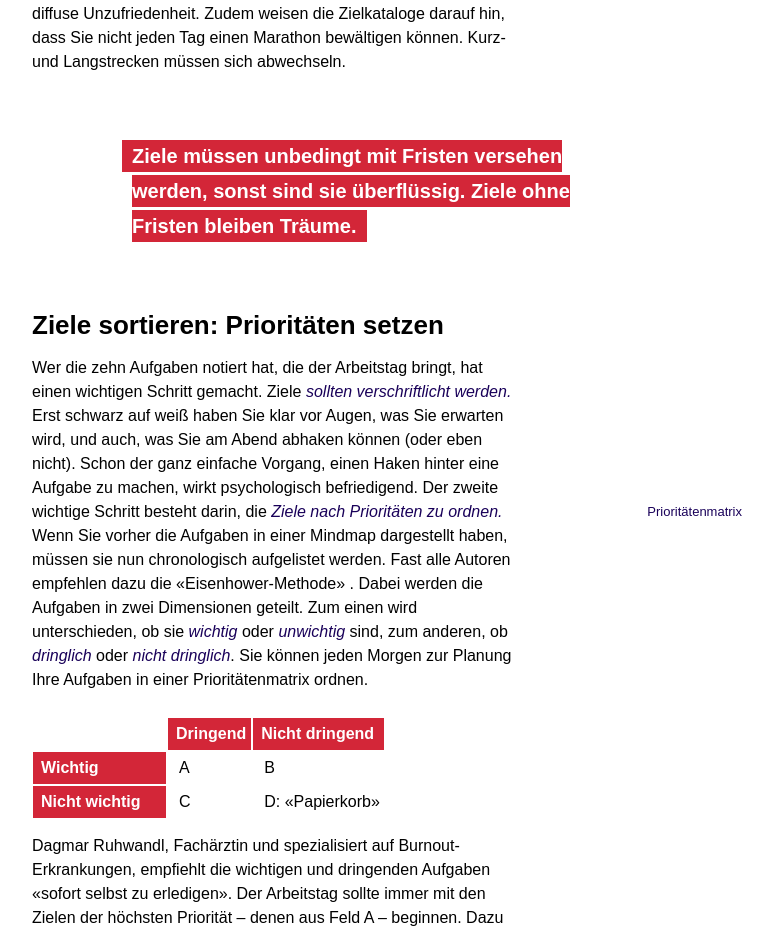
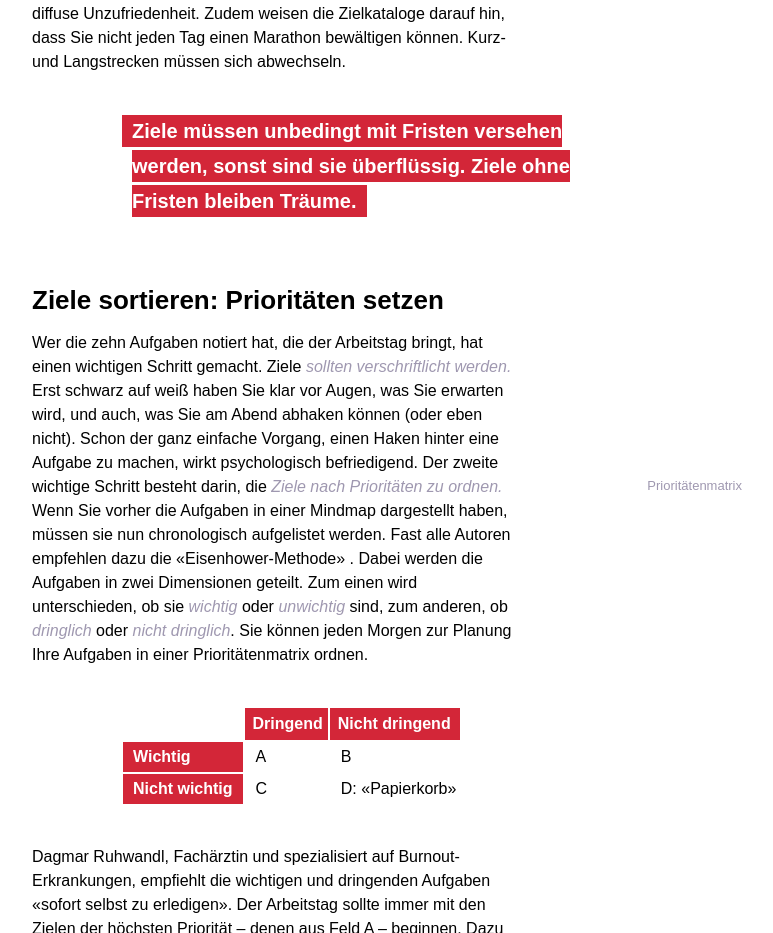
Before and after one commit to Jones-S/interface_fhp, a plain HTML site: page exercise-02/index.html in a window 1280 px wide. Shown: the part 1867-2800 px from the top of the page, without its empty margins (243-1016 px from the left). Drawn offline with nearby package versions, Linux system fonts and the light colour scheme.

Commit message:
[update] small corrections upon input of chris

```diff
--- a/exercise-02/index.html
+++ b/exercise-02/index.html
@@ -37,7 +37,7 @@
 
 
 
-        <h2>Ziele ohne Fristen bleiben Träume</h2>
+        <h2 class="dist-to-prev">Ziele ohne Fristen bleiben Träume</h2>
         <p>
             Ziele sollten anspruchsvoll sein, damit sie motivieren können. Unterscheiden Sie Fernziele («In drei Wochen ist das Projekt abgeschlossen.») und Nahziele («Heute um 15 Uhr gehen die Daten raus.»). Ziele müssen unbedingt mit Fristen versehen werden, sonst sind sie überflüssig. Ziele ohne Fristen bleiben Träume.
 
@@ -49,8 +49,7 @@
             <span class="key-note__txt">Ziele müssen unbedingt mit Fristen versehen werden, sonst sind sie überflüssig. Ziele ohne Fristen bleiben Träume.</span>
         </div>
 
-        <h2>Ziele sortieren: Prioritäten setzen</h2>
-
+        <h2 class="dist-to-prev">Ziele sortieren: Prioritäten setzen</h2>
         <p>
             Wer die zehn Aufgaben notiert hat, die der Arbeitstag bringt, hat einen wichtigen Schritt gemacht. Ziele <span class="emph">sollten verschriftlicht werden.</span> Erst schwarz auf weiß haben Sie klar vor Augen, was Sie erwarten wird, und auch, was Sie am Abend abhaken können (oder eben nicht). Schon der ganz einfache Vorgang, einen Haken hinter eine Aufgabe zu machen, wirkt psychologisch befriedigend. Der zweite wichtige Schritt besteht darin, die <span class="emph">Ziele nach Prioritäten zu ordnen.</span>
 
@@ -59,7 +58,7 @@
             Wenn Sie vorher die Aufgaben in einer Mindmap dargestellt haben, müssen sie nun chronologisch aufgelistet werden. Fast alle Autoren empfehlen dazu die «Eisenhower-Methode» . Dabei werden die Aufgaben in zwei Dimensionen geteilt. Zum einen wird unterschieden, ob sie <span class="emph">wichtig</span> oder <span class="emph">unwichtig</span> sind, zum anderen, ob <span class="emph">dringlich</span> oder <span class="emph">nicht dringlich</span>. Sie können jeden Morgen zur Planung Ihre Aufgaben in einer Prioritätenmatrix ordnen.
         </p>
 
-        <table>
+        <table class="left-indent inline-table">
             <tr>
                 <td></td>
                 <th>Dringend</th>
@@ -99,7 +98,7 @@
         <span class="small-txt">© 2010 Verlag Hermann Schmidt Mainz und Autor</span>
 
         <div class="author-wrap">
-            <div class="center-cntnt">
+            <div class="center-cntnt dist-to-prev">
                 <img class="round-img" src="img/frank-berzbach-sq.jpg" alt="author-frank-berzbach" title="Frank Berzbach">
             </div>
             <h2 class="dist-to-prev">Über Frank Berzbach</h2>
--- a/exercise-02/scss/_general.scss
+++ b/exercise-02/scss/_general.scss
@@ -28,7 +28,7 @@ html, body {
 
 .key-note {
   padding: $dist-reg 0 $dist-reg 0;
-  margin: $dist-huge 0 $dist-huge 0;
+  margin: $dist-big 0 $dist-big 0;
   position: relative;
   left: 2*$dist-huge;
   @include tablet-phone {
@@ -47,8 +47,13 @@ html, body {
   text-align: center;
 }
 
-
-
+.left-indent {
+  position: relative;
+  left: 2*$dist-huge - 10px; //because other red indented elements have +10px additional border
+  @include tablet-phone {
+    left: 0;
+  }
+}
 
 
 
--- a/exercise-02/scss/_tables.scss
+++ b/exercise-02/scss/_tables.scss
@@ -1,5 +1,5 @@
 table {
-  margin: $dist-reg 0 $dist-reg 0;
+  margin: $dist-big 0 $dist-big 0;
   border-collapse: separate;
   border-spacing: 0;
   @include phone {
@@ -30,5 +30,10 @@ td {
 }
 
 .th-row {
-  min-width: 120px;
+  // min-width: 120px;
+  padding: 0 10px 0 10px;
 }
+
+.inline-table {
+  margin: $dist-big+15px 0 $dist-big+15px 0;
+}
--- a/exercise-02/scss/_typography.scss
+++ b/exercise-02/scss/_typography.scss
@@ -10,8 +10,8 @@ h1 {
   color: $primary-clr;
 
   @include tablet {
-    font-size: 34px;
-    line-height: 40px;
+    font-size: 40px;
+    line-height: 49px;
   }
 
   @include phone {
@@ -44,7 +44,7 @@ p {
 }
 
 .dist-to-prev {
-  margin-top: $dist-big;
+  margin-top: $dist-huge;
 }
 
 .txt-note {
@@ -54,6 +54,7 @@ p {
   right: 20px;
   font-size: 13px;
   max-width: 130px;
+  line-height: 21px;
   @include tablet-phone {
     display: none;
   }
--- a/exercise-02/scss/main.scss
+++ b/exercise-02/scss/main.scss
@@ -11,7 +11,7 @@ $phone-width: 420px;
 
 // colors
 $primary-clr:       #D32638;
-$scnd-clr:          #190059;
+$scnd-clr:          #9F98B0;
 $primary-grey:      #D5D5D5;
 $dark-elem:         #010101;
 $bright-clr:        #E4E4E4;
```
Also changed, not shown: exercise-02/css/main.css.
